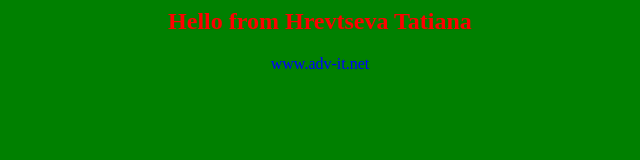
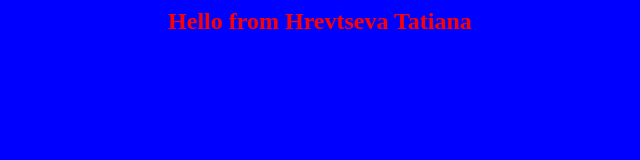
Before and after one commit to Artur231989/app-for-jenkins, a plain HTML site: page index.html in a window 1280 px wide. Shown: the whole page, without its empty margins (320-960 px from the left). Drawn offline with Linux system fonts and the light colour scheme.

Commit message:
First changes

```diff
--- a/index.html
+++ b/index.html
@@ -1,5 +1,5 @@
 <html>
-<body bgcolor=green>
+<body bgcolor=blue>
 <center>
 <h2><font color=red>Hello from Hrevtseva Tatiana</font></h2>
 <font color=blue>www.adv-it.net</font>
```
